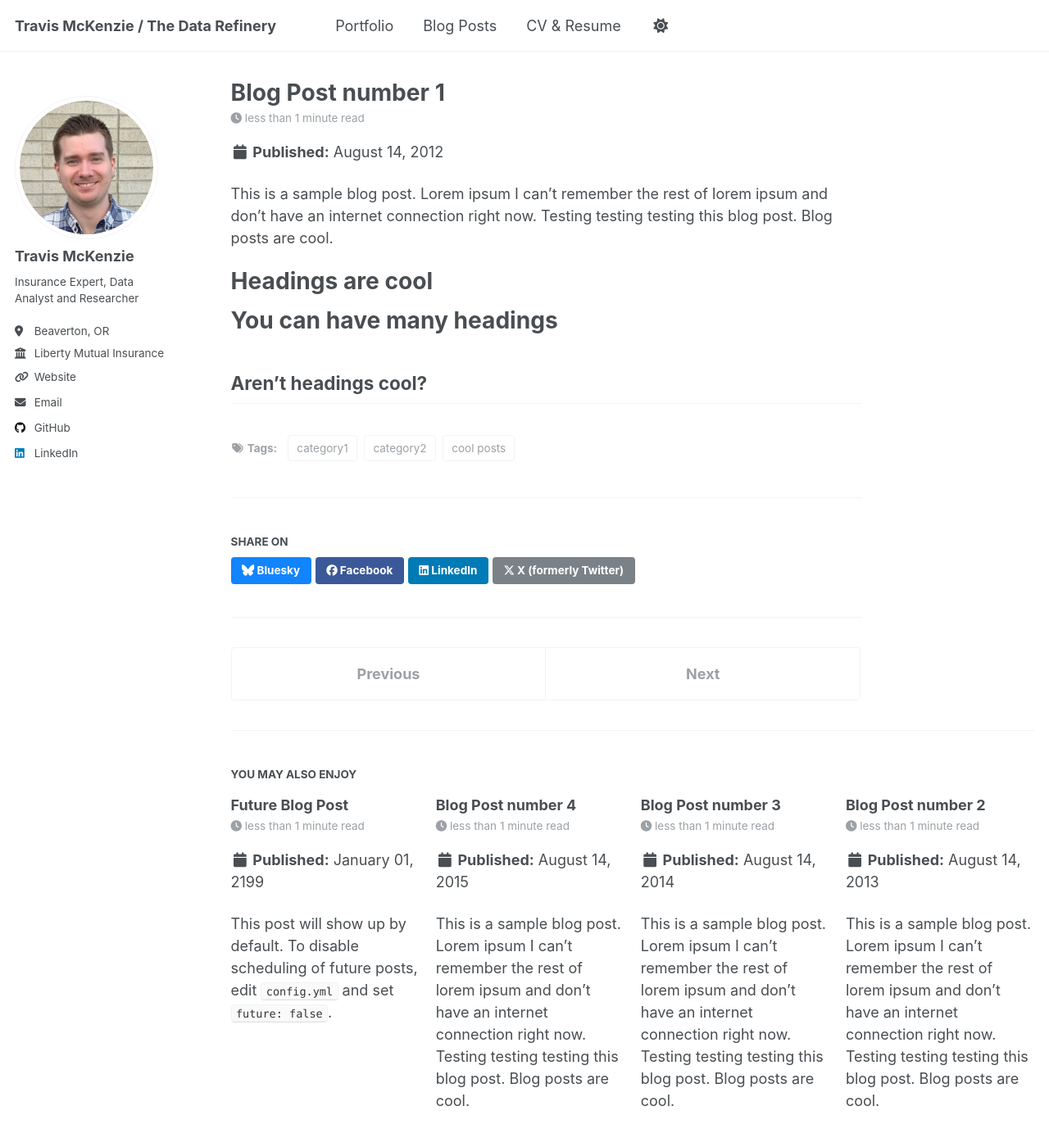
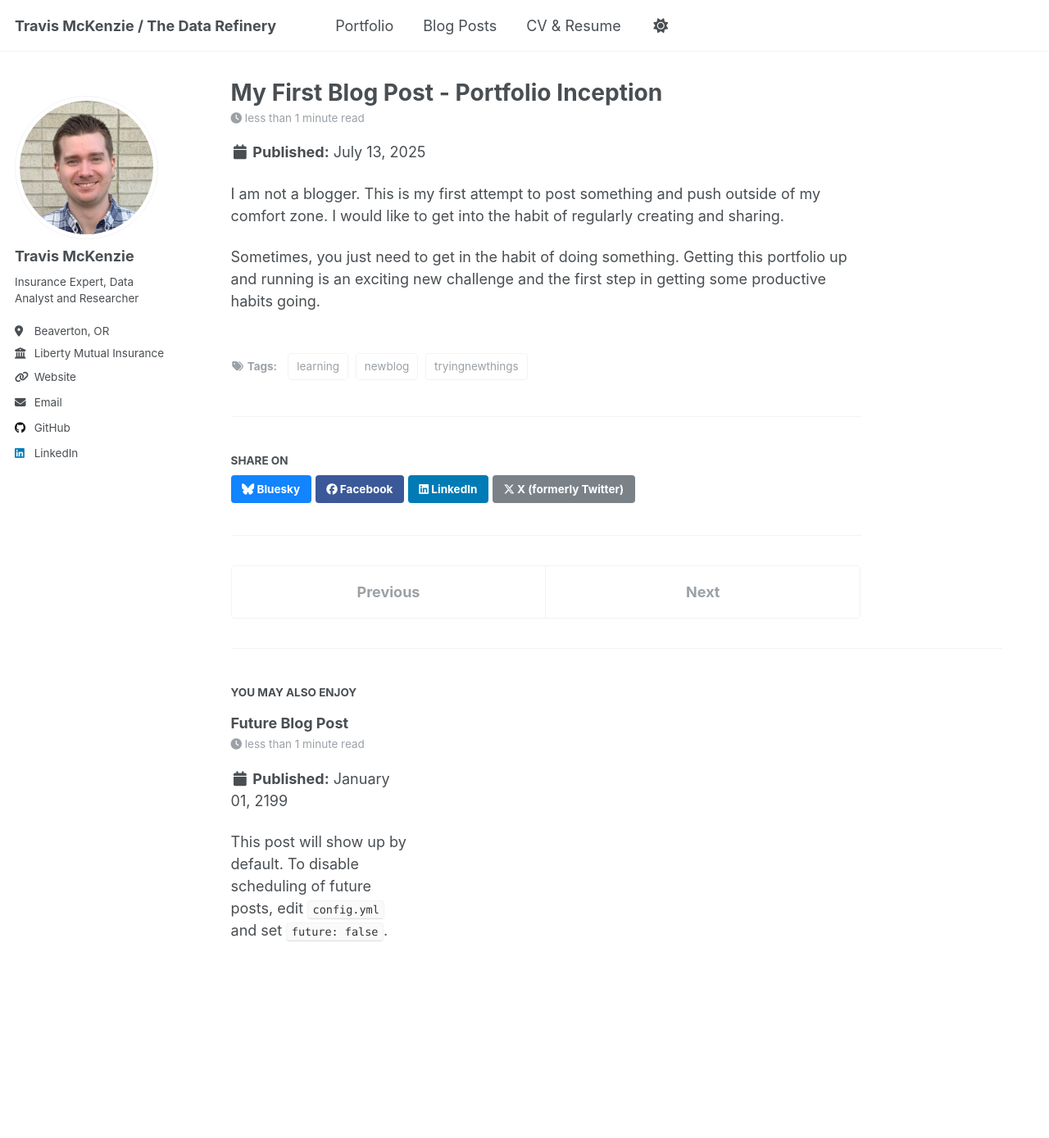
Before and after one commit to TDMckenzie/Refinery, a Jekyll site: the page built from _posts/2012-08-14-blog-post-1.md, in a window 1280 px wide and 1400 px high. Shown: the top 1389 px of the window at 82% size. Built offline with Jekyll 4.4.1, drawn with Linux system fonts in a browser that asks for light colours.

Commit message:
updated blog items

```diff
--- a/_config.yml
+++ b/_config.yml
@@ -88,7 +88,7 @@
 teaser                   :  # filename of teaser fallback teaser image placed in /images/, .e.g. "500x300.png"
 breadcrumbs              : false # true, false (default)
 words_per_minute         : 160
-future                   : true
+future                   : false # true, false (default) - if true, future posts will be included in the site
 read_more                : "disabled" # if enabled, adds "Read more" links to excerpts
 talkmap_link             : false      #change to true to add link to talkmap on talks page
 comments:
--- a/_posts/2012-08-14-blog-post-1.md
+++ b/_posts/2012-08-14-blog-post-1.md
@@ -1,20 +1,22 @@
 ---
-title: 'Blog Post number 1'
-date: 2012-08-14
+title: 'My First Blog Post - Portfolio Inception'
+date: 2025-07-13
 permalink: /posts/2012/08/blog-post-1/
 tags:
-  - cool posts
-  - category1
-  - category2
+  - newblog
+  - learning
+  - tryingnewthings
 ---
 
-This is a sample blog post. Lorem ipsum I can't remember the rest of lorem ipsum and don't have an internet connection right now. Testing testing testing this blog post. Blog posts are cool.
+I am not a blogger.  This is my first attempt to post something and push outside of my comfort zone.  I would like to get into the habit of regularly creating and sharing.
 
-Headings are cool
+Sometimes, you just need to get in the habit of doing something.  Getting this portfolio up and running is an exciting new challenge and the first step in getting some productive habits going.
+
+<!-- Headings are cool
 ======
 
 You can have many headings
 ======
 
 Aren't headings cool?
-------
+------ -->
--- a/_posts/2013-08-14-blog-post-2.md
+++ /dev/null
@@ -1,20 +0,0 @@
----
-title: 'Blog Post number 2'
-date: 2013-08-14
-permalink: /posts/2013/08/blog-post-2/
-tags:
-  - cool posts
-  - category1
-  - category2
----
-
-This is a sample blog post. Lorem ipsum I can't remember the rest of lorem ipsum and don't have an internet connection right now. Testing testing testing this blog post. Blog posts are cool.
-
-Headings are cool
-======
-
-You can have many headings
-======
-
-Aren't headings cool?
-------
--- a/_posts/2014-08-14-blog-post-3.md
+++ /dev/null
@@ -1,20 +0,0 @@
----
-title: 'Blog Post number 3'
-date: 2014-08-14
-permalink: /posts/2014/08/blog-post-3/
-tags:
-  - cool posts
-  - category1
-  - category2
----
-
-This is a sample blog post. Lorem ipsum I can't remember the rest of lorem ipsum and don't have an internet connection right now. Testing testing testing this blog post. Blog posts are cool.
-
-Headings are cool
-======
-
-You can have many headings
-======
-
-Aren't headings cool?
-------
```
Also changed, not shown: _posts/2015-08-14-blog-post-4.md (deleted, +0 -20 lines).
